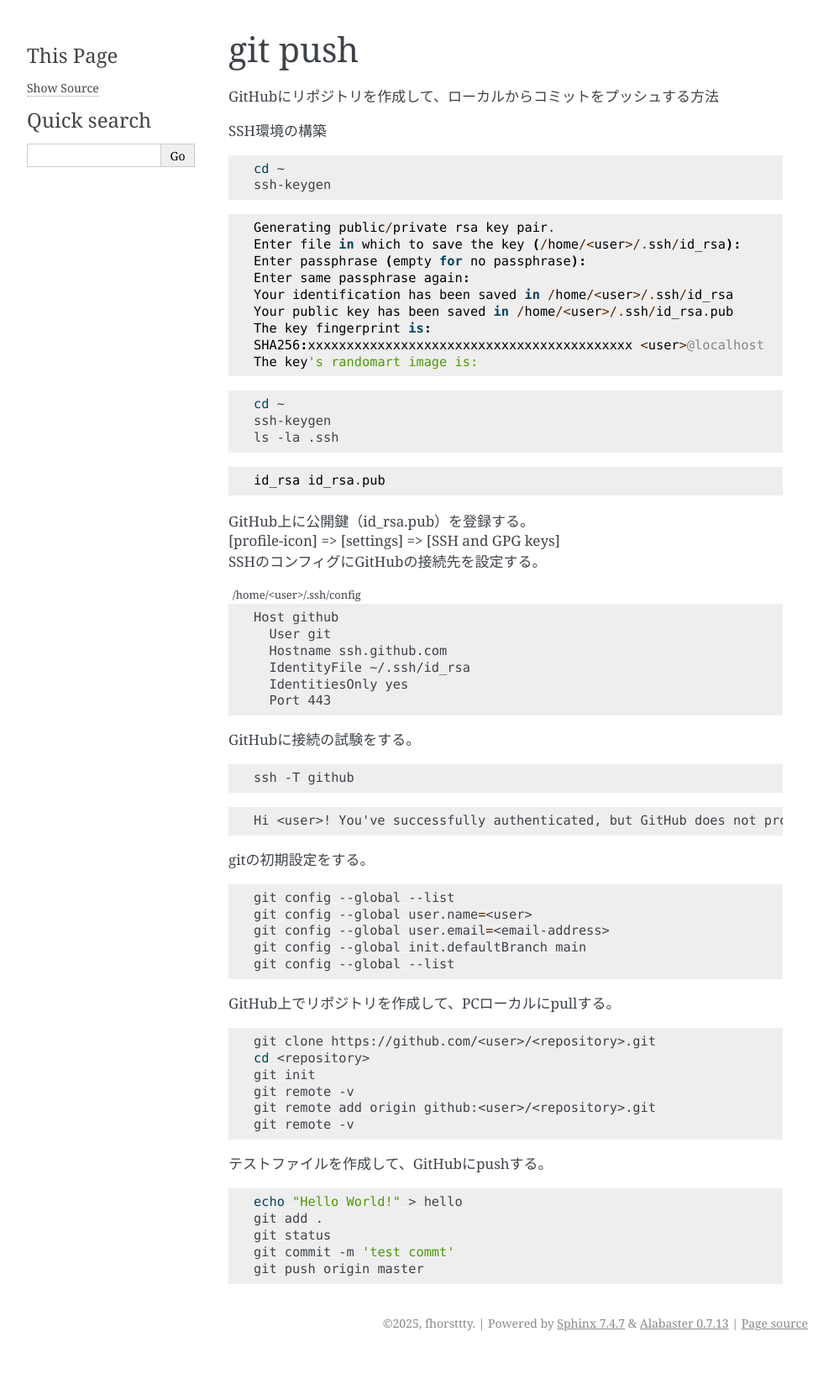
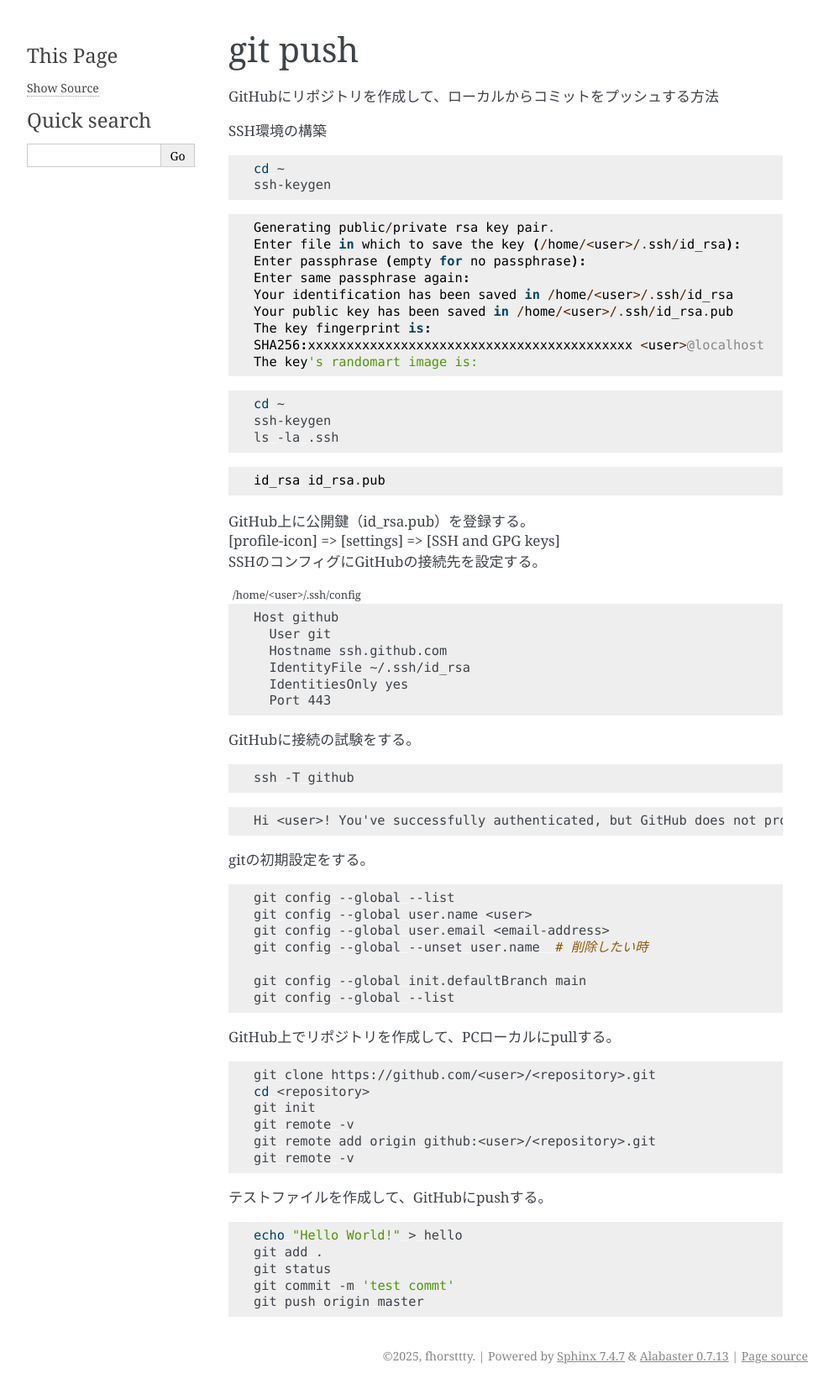
Before and after one commit to fhorsttty/ten-seki, a Sphinx documentation site: the page built from source/contents/ops/github/git-push.rst, in a window 1280 px wide. Shown: the whole page at 84% size, without its empty margins (148-1141 px from the left). Built offline with Sphinx 7.4.7, drawn with Linux system fonts in a browser that asks for light colours; before the commit the page ends 1615 px from its top, so only the background shows below that.

Commit message:
modify `git config` command.

```diff
--- a/source/contents/ops/github/git-push.rst
+++ b/source/contents/ops/github/git-push.rst
@@ -62,8 +62,10 @@
 .. code-block:: bash
 
    git config --global --list
-   git config --global user.name=<user>
-   git config --global user.email=<email-address>
+   git config --global user.name <user>
+   git config --global user.email <email-address>
+   git config --global --unset user.name  # 削除したい時
+
    git config --global init.defaultBranch main
    git config --global --list
 
```
